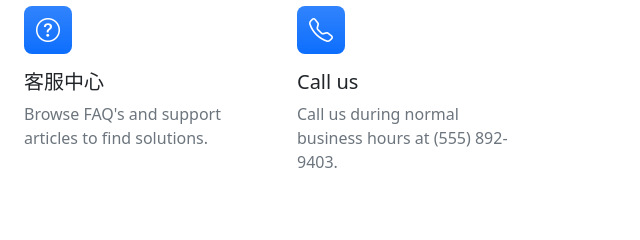
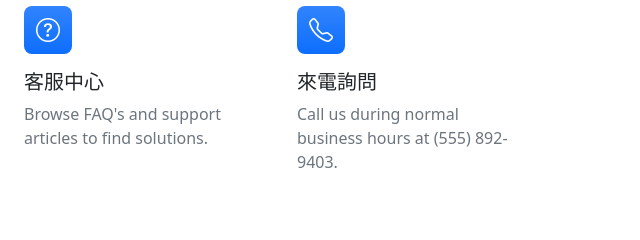
Before and after one commit to henrycliu0305/Chihlee-third-group, a plain HTML site: page contact.html in a window 1280 px wide. Shown: the part 934-1174 px from the top of the page, 640-1280 px from the left. Drawn offline with nearby package versions, Linux system fonts and the light colour scheme.

Commit message:
change text on contact page

```diff
--- a/contact.html
+++ b/contact.html
@@ -132,7 +132,7 @@
                         </div>
                         <div class="col">
                             <div class="feature bg-primary bg-gradient text-white rounded-3 mb-3"><i class="bi bi-telephone"></i></div>
-                            <div class="h5">Call us</div>
+                            <div class="h5">來電詢問</div>
                             <p class="text-muted mb-0">Call us during normal business hours at (555) 892-9403.</p>
                         </div>
                     </div>
```
